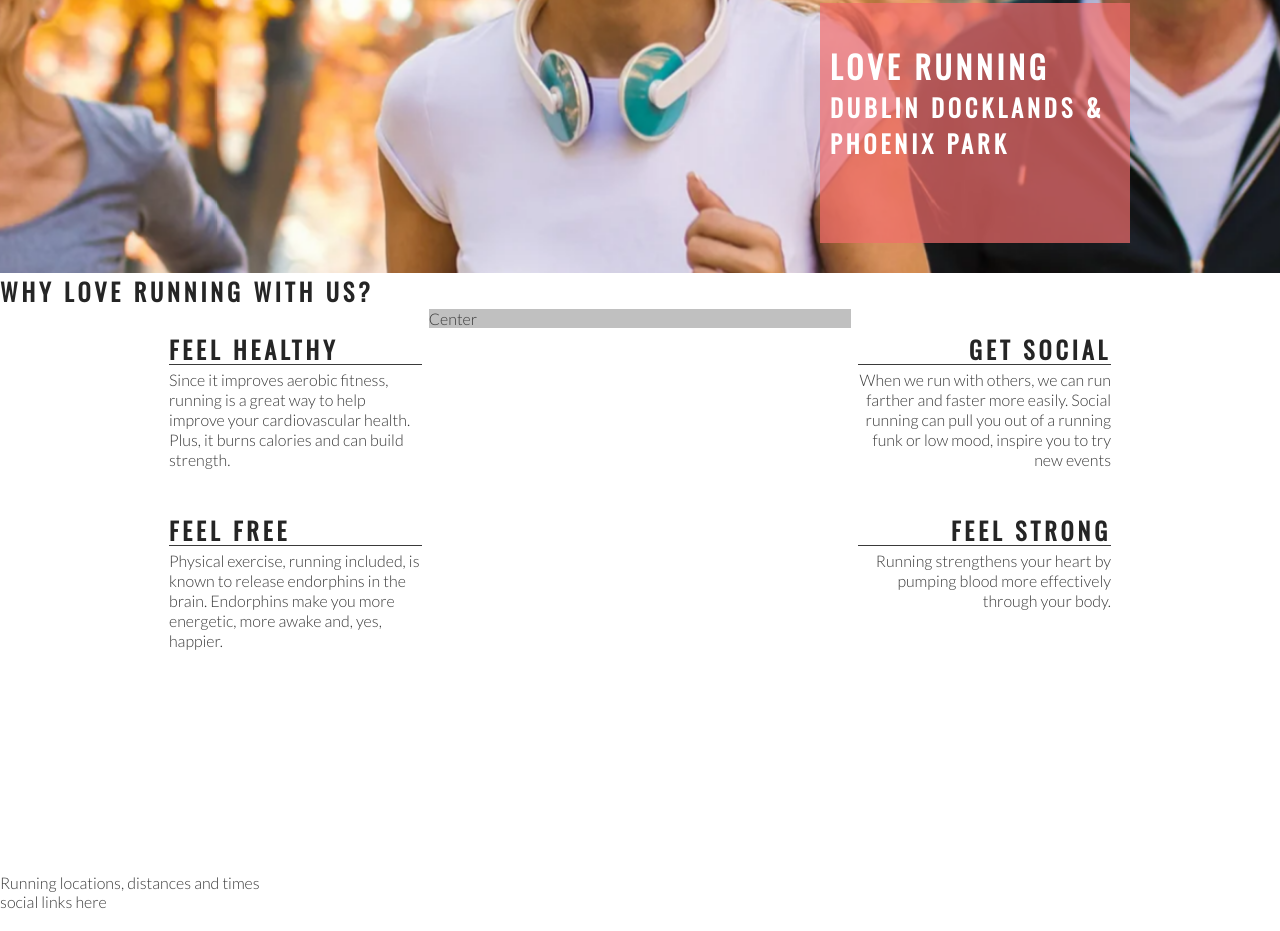
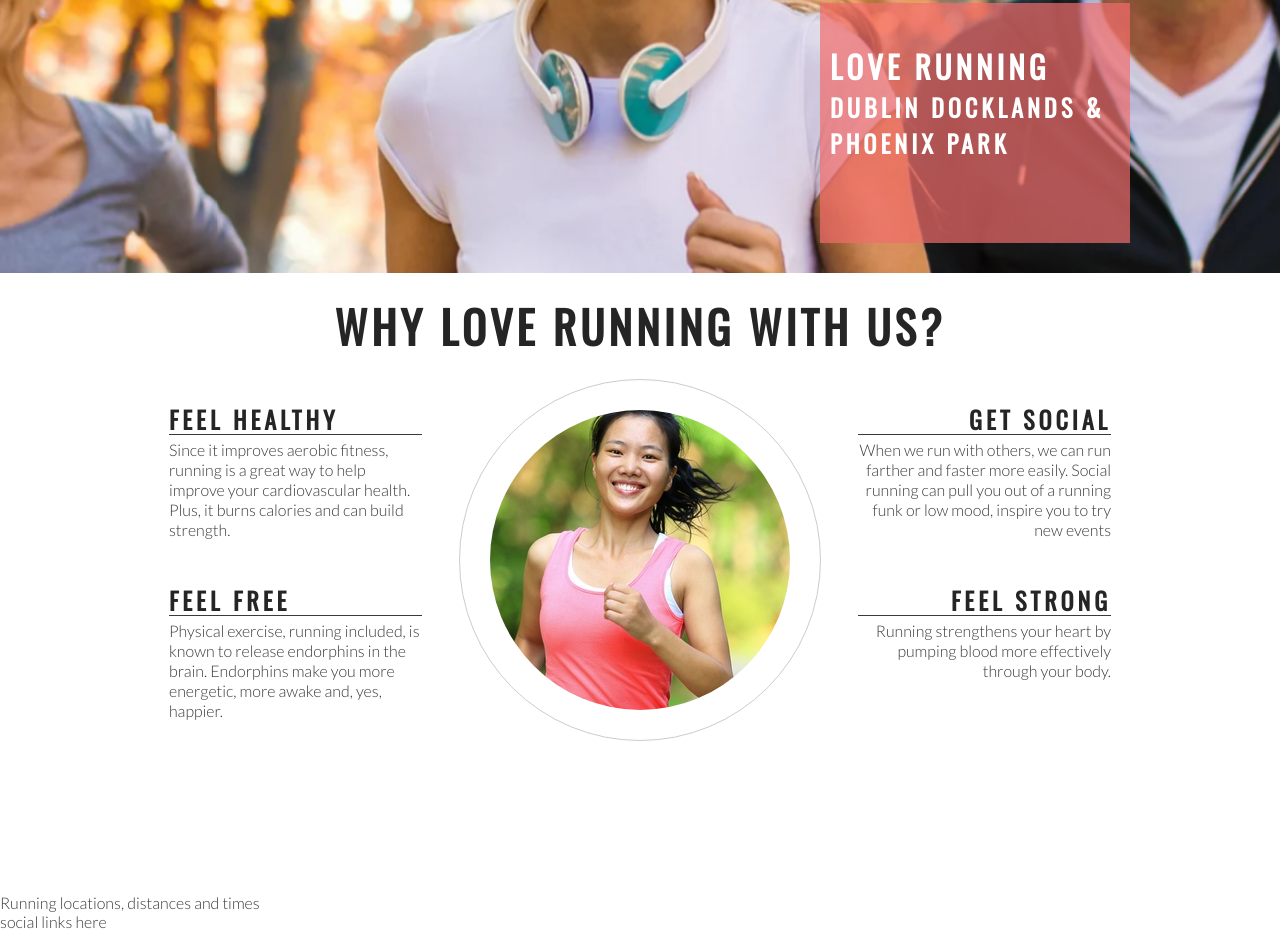
Before and after one commit to JohnDroy/running, a plain HTML site: page index.html in a window 1280 px wide. Shown: the part 402-1333 px from the top of the page. Drawn offline with nearby package versions, Linux system fonts and the light colour scheme.

Commit message:
add club ethos central image and style into circle

```diff
--- a/assets/css/style.css
+++ b/assets/css/style.css
@@ -124,7 +124,6 @@ animation-fill-mode: forwards;
     #center-about {
         width: 33%;
         margin: 0 auto;
-        background-color: silver;
     }
 
     hr {
@@ -154,3 +153,23 @@ animation-fill-mode: forwards;
     .right-about-heading p {
         text-align: right;
     }
+    #welcome {
+        text-align: center;
+        margin: 20px 0;
+        font-size: 280%;
+    }
+    #circle-container{
+        width: 300px;
+        height: 300px;
+        padding: 30px;
+        border-style: solid;
+        border-color: #ccc;
+        border-width: 1px;
+        border-radius: 50%;
+        margin: 0 auto;
+}
+#circle-cover-bg {
+    background: url('../images/ethos-center-image.jpg') no-repeat center center;
+    height: 100%;
+    border-radius: 50%;
+}
--- a/index.html
+++ b/index.html
@@ -36,7 +36,7 @@
         </div>
     </section>
     <section id="club-ethos">
-        <h1>Why Love Running With Us?</h1>
+        <h2 id="welcome">Why Love Running With Us?</h2>
         <div id="left-about">
             <div class="left-about-heading">
                 <h2>Feel Healthy</h2>
@@ -70,7 +70,13 @@
             </div>
         </div>
 
-        <div id="center-about">Center</div>
+        <div id="center-about">
+            <div id="circle-container">
+                <div id="circle-cover-bg">
+
+                </div>
+            </div>
+        </div>
     </section>
     <section>
         Running locations, distances and times
```
Also changed, not shown: assets/images/ethos-center-image.jpg (added).
